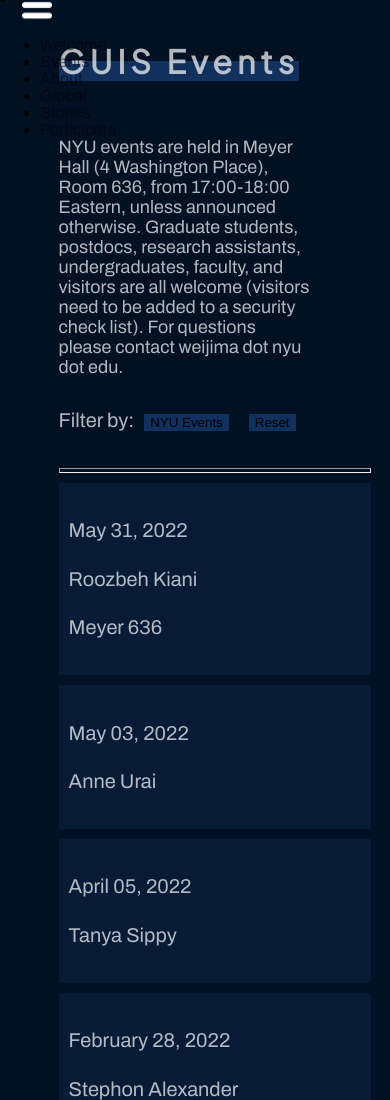
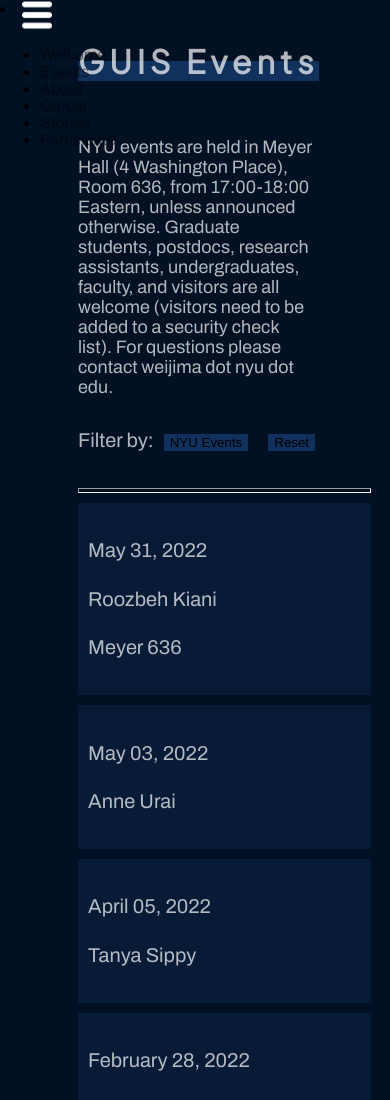
Before and after one commit to jordanlei/guis-site, a Gatsby site: page /events in a window 390 px wide. Shown: the top 1100 px of the page. Built offline with nearby package versions, Linux system fonts and the light colour scheme; Gatsby itself is replaced by a stand-in of ours.

Commit message:
fixing menu positioning in mobile

```diff
--- a/src/css/mobile.css
+++ b/src/css/mobile.css
@@ -11,7 +11,6 @@
         font-family: 'Archivo', sans-serif;
         position: fixed;
         z-index: 1;
-        margin-top: -10px;
         padding-bottom: 10px;
         width: 100%;
         text-decoration: "none" !important;
@@ -37,7 +36,7 @@
     }
 
     .section{
-        padding-left: 15%;
+        padding-left: 20%;
         padding-right: 15%;
     }
 
```
